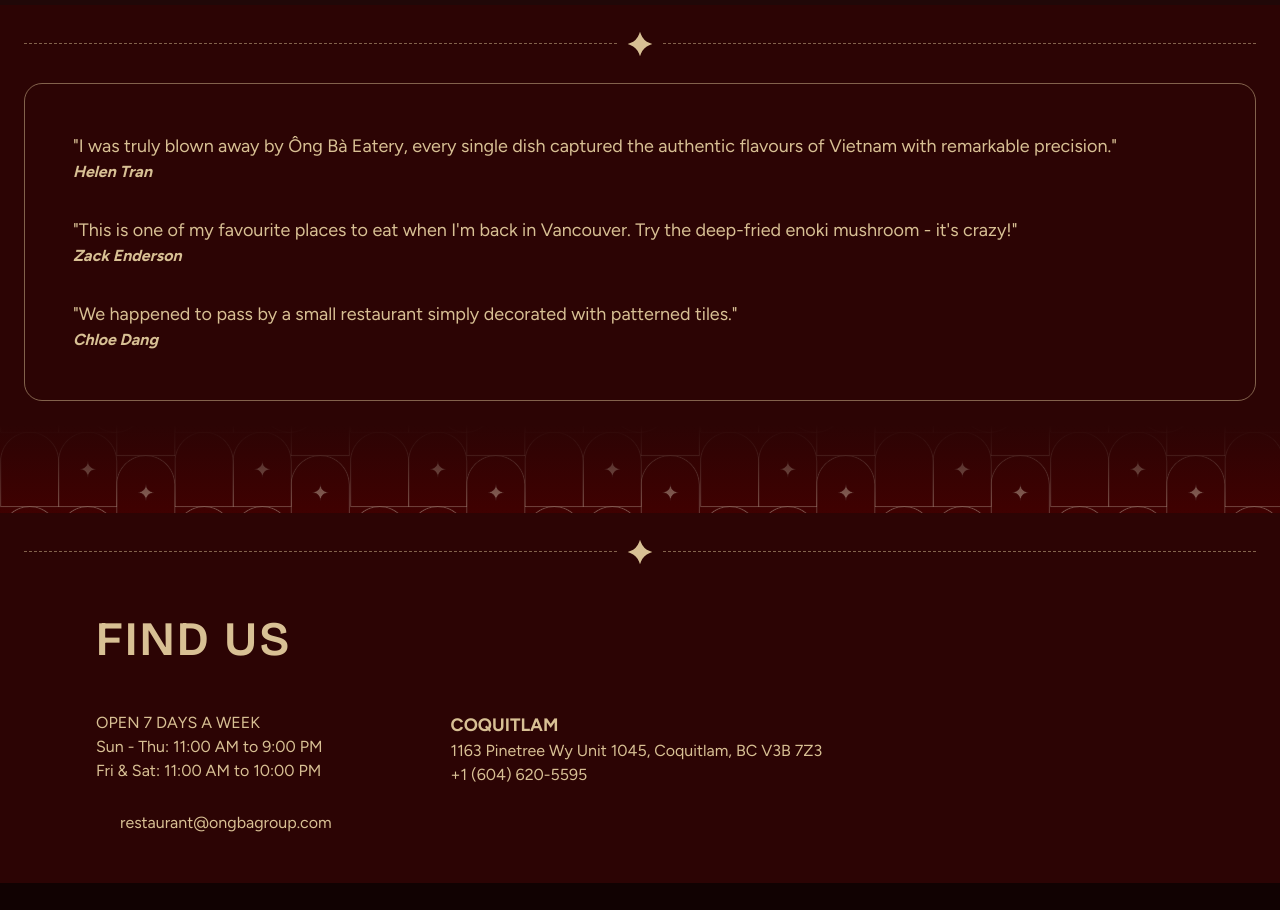
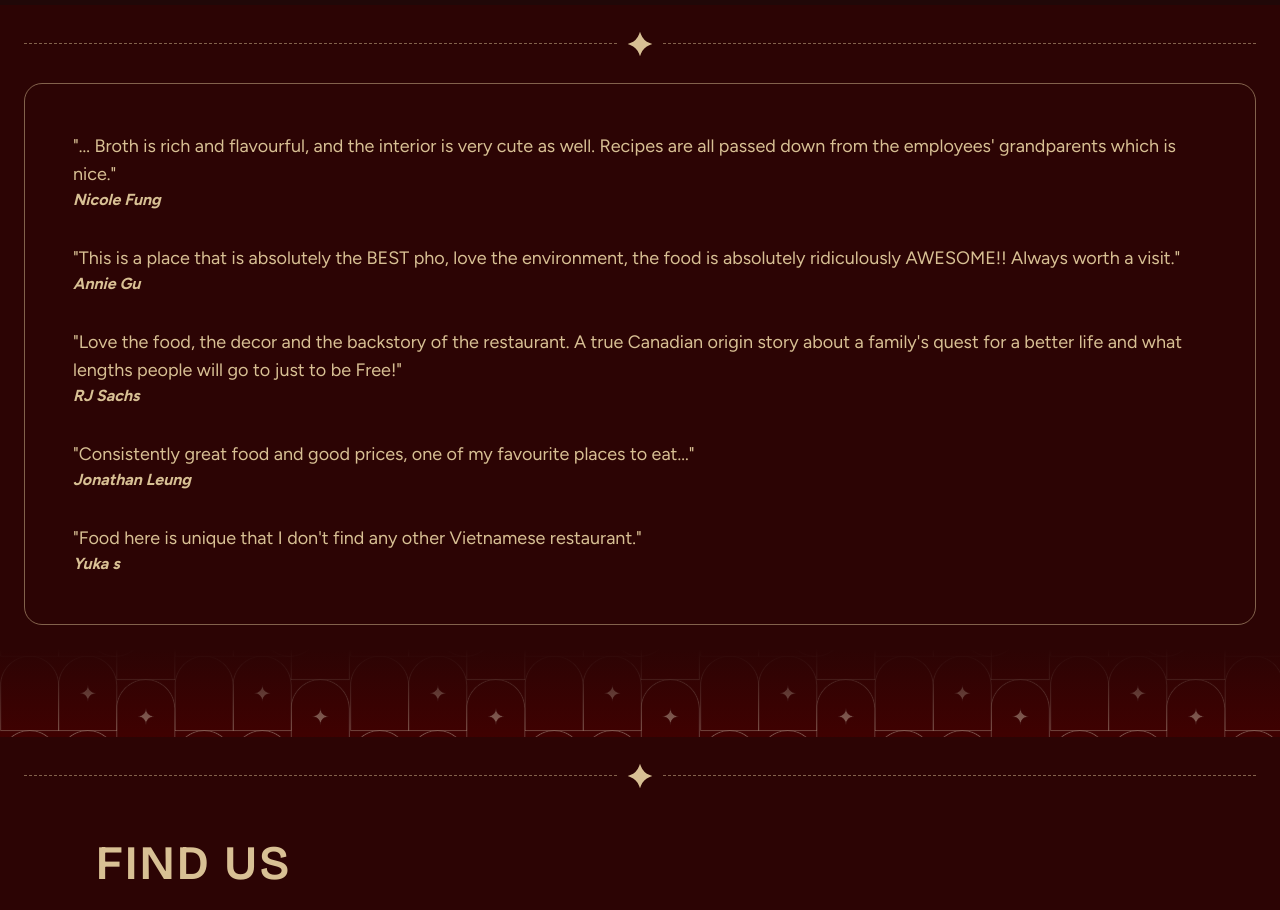
Before and after one commit to thanhtonhuynh/ongba-eatery, a Next.js app: page / in a window 1280 px wide. Shown: the part 4520-5430 px from the top of the page. Built offline with nearby package versions, Linux system fonts and the light colour scheme; some icons are missing.

Commit message:
update reviews

```diff
--- a/components/home/reviews.tsx
+++ b/components/home/reviews.tsx
@@ -9,31 +9,51 @@
       <div className="border-gold/50 flex flex-col gap-6 rounded-2xl border p-6 sm:gap-8 sm:p-12">
         <div>
           <Typography variant="body">
-            &quot;I was truly blown away by Ông Bà Eatery, every single dish captured the authentic
-            flavours of Vietnam with remarkable precision.&quot;
+            &quot;... Broth is rich and flavourful, and the interior is very cute as well. Recipes
+            are all passed down from the employees&apos; grandparents which is nice.&quot;
           </Typography>
           <Typography variant="body-sm" className="font-bold italic">
-            Helen Tran
+            Nicole Fung
           </Typography>
         </div>
 
         <div>
           <Typography variant="body">
-            &quot;This is one of my favourite places to eat when I&apos;m back in Vancouver. Try the
-            deep-fried enoki mushroom - it&apos;s crazy!&quot;
+            &quot;This is a place that is absolutely the BEST pho, love the environment, the food is
+            absolutely ridiculously AWESOME!! Always worth a visit.&quot;
           </Typography>
           <Typography variant="body-sm" className="font-bold italic">
-            Zack Enderson
+            Annie Gu
           </Typography>
         </div>
 
         <div>
           <Typography variant="body">
-            &quot;We happened to pass by a small restaurant simply decorated with patterned
-            tiles.&quot;
+            &quot;Love the food, the decor and the backstory of the restaurant. A true Canadian
+            origin story about a family&apos;s quest for a better life and what lengths people will
+            go to just to be Free!&quot;
           </Typography>
           <Typography variant="body-sm" className="font-bold italic">
-            Chloe Dang
+            RJ Sachs
+          </Typography>
+        </div>
+
+        <div>
+          <Typography variant="body">
+            &quot;Consistently great food and good prices, one of my favourite places to
+            eat...&quot;
+          </Typography>
+          <Typography variant="body-sm" className="font-bold italic">
+            Jonathan Leung
+          </Typography>
+        </div>
+
+        <div>
+          <Typography variant="body">
+            &quot;Food here is unique that I don&apos;t find any other Vietnamese restaurant.&quot;
+          </Typography>
+          <Typography variant="body-sm" className="font-bold italic">
+            Yuka s
           </Typography>
         </div>
       </div>
```
